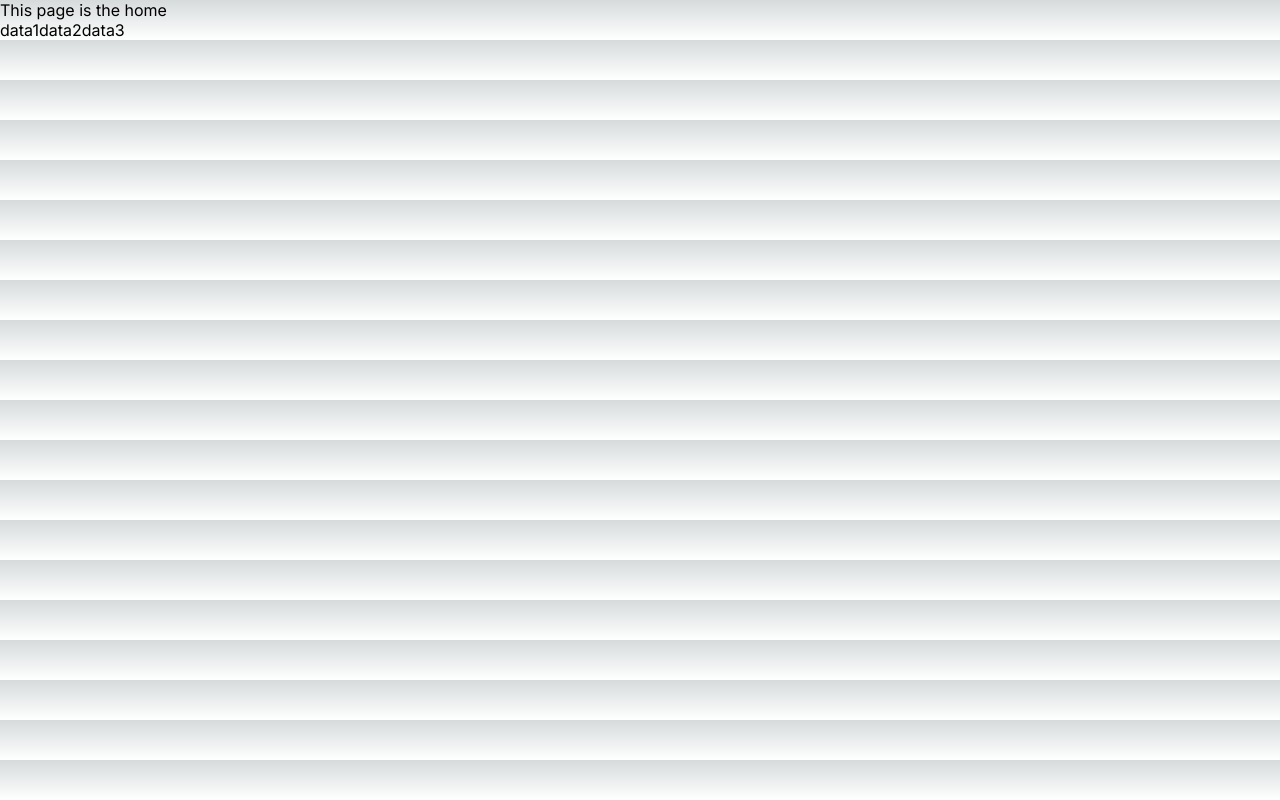
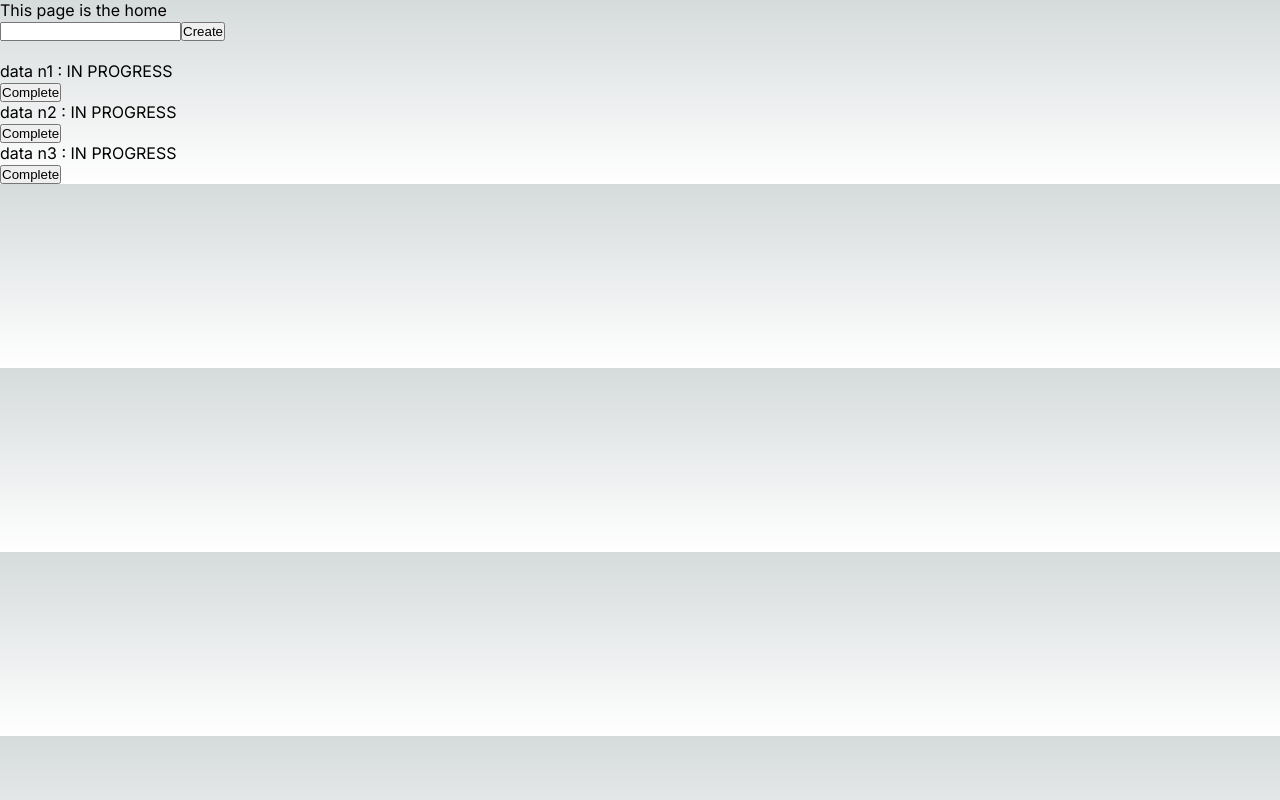
Before and after one commit to veraAlan/PWA-RIA-React, a Next.js app in the folder tp1-react/: page / in a window 1280 px wide. Built offline with nearby package versions, Linux system fonts and the light colour scheme.

Commit message:
Added Task List
Added loader for tasks.
Added updateTask for setting to completed.
Added example createTask, needs to be refactored and modularized.

```diff
--- /dev/null
+++ b/tp1-react/src/app/components/Button/Button.jsx
@@ -0,0 +1,9 @@
+const Button = ({ text, onClickFn }) => {
+   return (
+      <button onClick={onClickFn}>
+         {text}
+      </button>
+   );
+};
+
+export default Button;
--- /dev/null
+++ b/tp1-react/src/app/components/Input/Input.jsx
@@ -0,0 +1,5 @@
+const Input = ({ value, onChangeHandler }) => {
+   return <input type="text" value={value} onChange={onChangeHandler} />;
+};
+
+export default Input;
--- a/tp1-react/src/app/components/Task/Task.js
+++ /dev/null
@@ -1,9 +0,0 @@
-const Task = () => {
-   const data = "ALSKDJFALKSJDF";
-
-   return (
-      <p>This is a task, {data}</p>
-   );
-}
-
-export default Task;
--- /dev/null
+++ b/tp1-react/src/app/components/Task/Task.jsx
@@ -0,0 +1,14 @@
+const Task = (data, isCompleted) => {
+   var completed = "IN PROGRESS";
+   if (isCompleted) {
+      completed = "DONE";
+   } else {
+      completed = "IN PROGRESS";
+   }
+
+   return (
+      <div key={data}>{data} : {completed}</div>
+   );
+}
+
+export default Task;
--- a/tp1-react/src/app/pages/Home/Home.js
+++ b/tp1-react/src/app/pages/Home/Home.js
@@ -1,26 +1,62 @@
-import Task from "../../components/Task/Task.js";
+'use client';
+import { useState } from "react";
+import Task from "../../components/Task/Task.jsx";
+import Input from "../../components/Input/Input.jsx";
+import Button from "../../components/Button/Button.jsx";
 
-function loadTasks(listOfTasks) {
-   var elemHTML = "";
-   listOfTasks.forEach(element => {
-      elemHTML += element;
-   });
+// Preload tasks data.
+const data1 = { id: 0, info: "data n1", completed: false };
+const data2 = { id: 1, info: "data n2", completed: false };
+const data3 = { id: 2, info: "data n3", completed: false };
+const preloadTaskList = [data1, data2, data3];
 
-   return elemHTML;
-}
+let nextId = 0;
 
 const Home = () => {
-   const tasks = ["data1", "data2", "data3"];
+   // Setting nextId for preload.
+   nextId = Number([preloadTaskList.length - 1]);
 
-   const elems = loadTasks(tasks);
+   const [inputValue, setInputValue] = useState("");
+   const [taskList, setTaskState] = useState(preloadTaskList);
+
+   const updateTask = (index) => {
+      const updatedTask = [...taskList];
+      (updatedTask[index]).completed = true;
+      setTaskState(updatedTask);
+      // console.log(updatedTask); Debugging
+   };
+
+   const onChangeHandler = (event) => { setInputValue(event.target.value); };
+
+   const createTask = () => {
+      // TODO solve: For some reason not updating nextId in Home() scope.
+      // Not even nextId++ not += 1;
+      nextId = Number([preloadTaskList.length - 1]) + 1;
+      const newTask = {
+         id: nextId,
+         info: inputValue,
+         completed: false
+      };
+      setTaskState([...taskList, newTask]);
+   };
 
    return (
       <main>
          <div>
             This page is the home
          </div>
+         <div>
+            <Input value={inputValue} onChangeHandler={onChangeHandler} />
+
+            <Button text="Create" onClickFn={createTask} />
+         </div>
+         <br />
          <ul>
-            <li>{elems}</li>
+            {taskList.map((data) => {
+               return <li key={data.id}>{Task(data.info, data.completed)}
+                  <Button text="Complete" onClickFn={() => updateTask(data.id)} />
+               </li>;
+            })}
          </ul>
       </main>
    );
```
